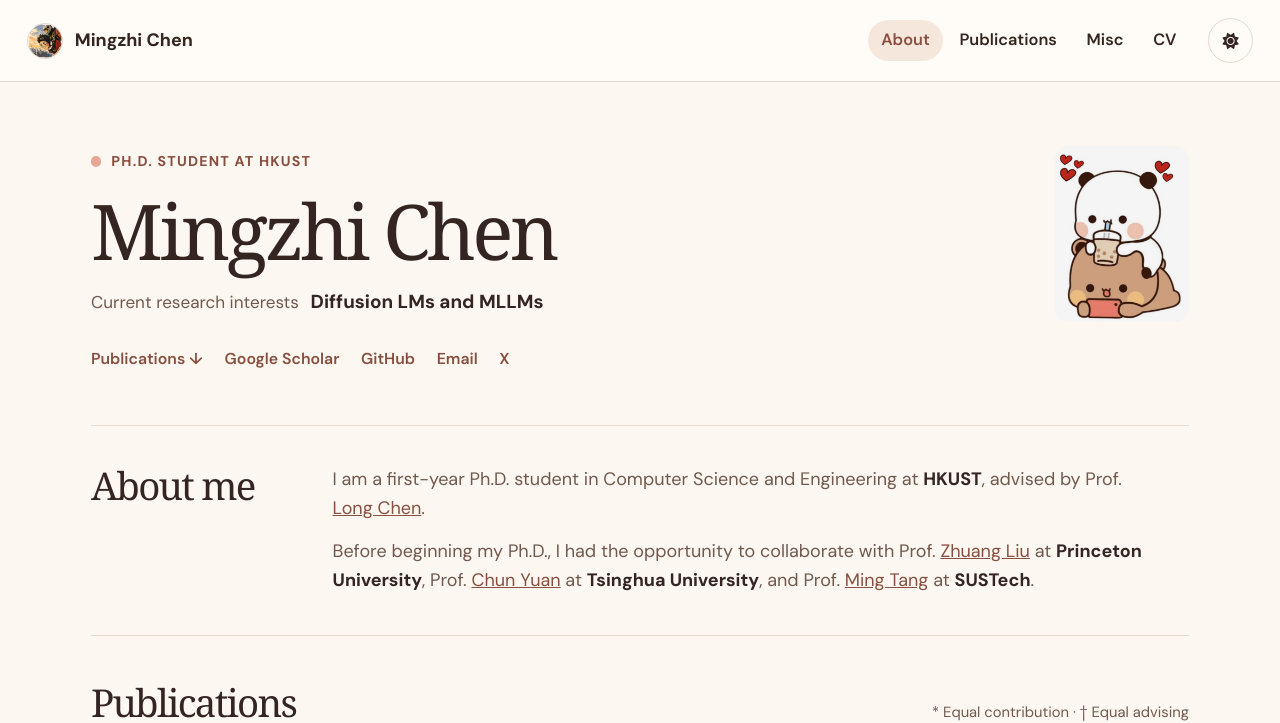
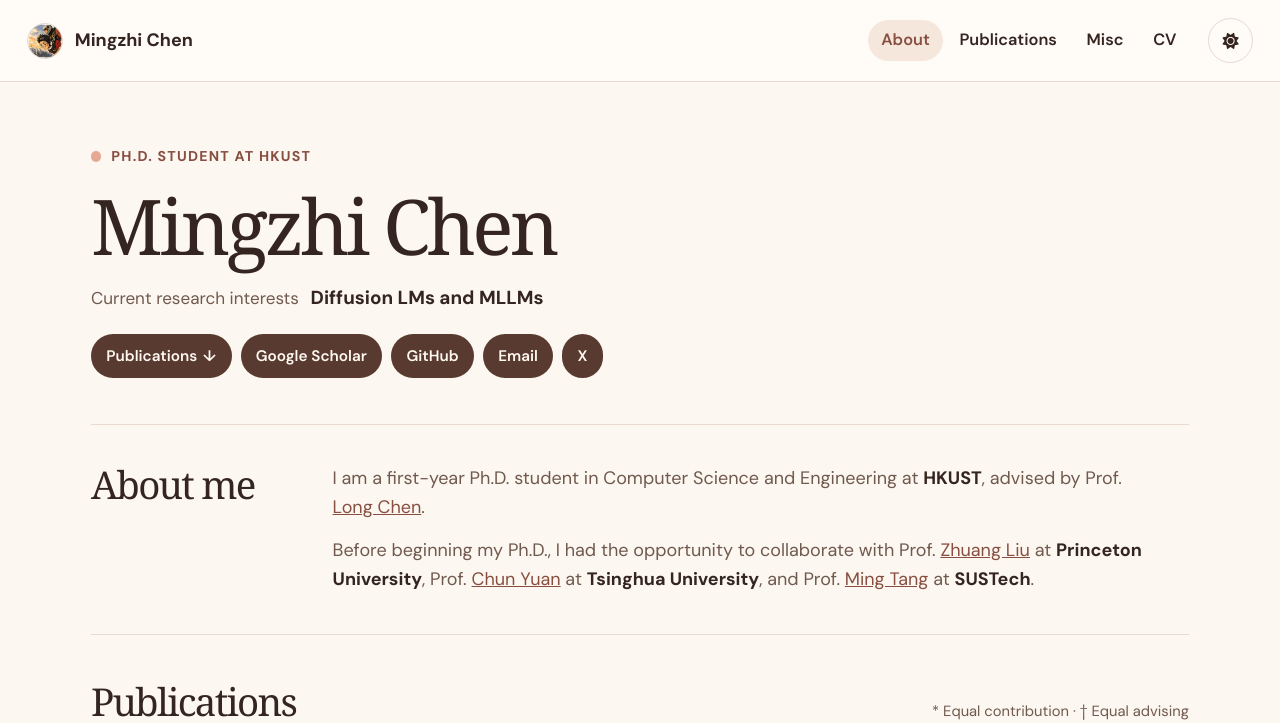
Before and after one commit to mingzhi2004/mingzhi2004.github.io, a Jekyll site: the page built from _pages/about.md, in a window 1280 px wide. Shown: the top 723 px of the page. Built offline with Jekyll 4.4.1, drawn with Linux system fonts in a browser that asks for light colours; some web fonts are replaced; a script bundle is joined from its source files by our own code; library files that are not in the unit come from our copies; grey boxes are pictures that could not be loaded.

Commit message:
Move transparent stickers to the margin and style profile links

```diff
--- a/_layouts/home.html
+++ b/_layouts/home.html
@@ -4,15 +4,12 @@
 {% assign author = site.author %}
 <main id="main-content" class="site-shell home">
   <section class="home-hero" aria-labelledby="home-title">
-    <div class="home-hero__copy">
     <p class="home-hero__role"><span aria-hidden="true"></span> Ph.D. student at HKUST</p>
     <h1 id="home-title">{{ site.name | escape }}</h1>
     <p class="home-hero__research">
       <span>Current research interests</span>
       <strong>Diffusion LMs and MLLMs</strong>
     </p>
-    </div>
-    <img class="home-hero__art" src="{{ '/images/yier-bubu.webp' | relative_url }}" width="506" height="658" alt="">
     <nav class="home-links" aria-label="Research and contact">
       <a href="#publications">Publications <span aria-hidden="true">↓</span></a>
       {% if author.googlescholar %}<a href="{{ author.googlescholar }}">Google Scholar</a>{% endif %}
@@ -28,4 +25,9 @@
   </section>
 
   {% include publication-list.html %}
+
+  <div class="home-stickers" aria-hidden="true">
+    <img src="{{ '/images/yier-bubu-tea.webp' | relative_url }}" width="240" height="312" loading="lazy" alt="">
+    <img src="{{ '/images/bubu-hop.webp' | relative_url }}" width="216" height="242" loading="lazy" alt="">
+  </div>
 </main>
--- a/_sass/custom/_custom_styles.scss
+++ b/_sass/custom/_custom_styles.scss
@@ -12,6 +12,9 @@
   --site-paper: #fffbf6;
   --site-tint: #f6e7dd;
   --site-peach: #e7a893;
+  --home-button-bg: #583a30;
+  --home-button-hover: #422921;
+  --home-button-text: #fff9f2;
   --site-sans: "DM Sans", system-ui, sans-serif;
   --site-serif: "DM Serif Text", Georgia, serif;
 }
@@ -28,6 +31,8 @@
   --site-paper: #2c211d;
   --site-tint: #3b2a24;
   --site-peach: #e7a893;
+  --home-button-bg: #714d3f;
+  --home-button-hover: #855b4b;
 }
 
 body {
@@ -126,15 +131,9 @@
 }
 
 .home {
+  position: relative;
   max-width: 61rem;
   padding-block: clamp(2rem, 5vw, 4.25rem);
-}
-
-.home-hero {
-  display: grid;
-  grid-template-columns: minmax(0, 1fr) auto;
-  align-items: center;
-  gap: 0.95rem clamp(0.7rem, 4vw, 3.5rem);
 }
 
 .home-hero__role {
@@ -194,23 +193,25 @@
 }
 
 .home-links {
-  grid-column: 1 / -1;
-  column-gap: 1.2rem;
-  row-gap: 0;
+  margin-top: 1.25rem;
 }
 
 .home-links a {
-  display: inline-block;
-  padding-block: 0.45rem;
-  color: var(--global-link-color);
-  font-size: 0.88rem;
+  display: inline-flex;
+  align-items: center;
+  gap: 0.3rem;
+  min-height: 2.4rem;
+  padding: 0.45rem 0.85rem;
+  border-radius: 2rem;
+  background: var(--home-button-bg);
+  color: var(--home-button-text);
+  font-size: 0.85rem;
   font-weight: 600;
   text-decoration: none;
 }
 
 .home-links a:hover {
-  text-decoration: underline;
-  text-underline-offset: 0.22em;
+  background: var(--home-button-hover);
 }
 
 .publication__links a {
@@ -230,11 +231,31 @@
   background: var(--site-tint);
 }
 
-.home-hero__art {
-  display: block;
-  width: clamp(4.2rem, 11vw, 7.5rem);
-  height: auto;
-  border-radius: 0.8rem;
+.home-stickers {
+  display: none;
+}
+
+@media (min-width: 1320px) {
+  .home-stickers {
+    position: absolute;
+    top: 6rem;
+    left: calc(100% + 1.6rem);
+    display: grid;
+    justify-items: center;
+    gap: 8rem;
+    width: 4.1rem;
+    pointer-events: none;
+  }
+
+  .home-stickers img {
+    display: block;
+    width: 100%;
+    height: auto;
+  }
+
+  .home-stickers img + img {
+    width: 77%;
+  }
 }
 
 .home-about {
@@ -427,10 +448,6 @@
     font-size: clamp(2.05rem, 9vw, 3.25rem);
   }
 
-  .home-links {
-    column-gap: 0.7rem;
-  }
-
   .home-about,
   .publication,
   .home .publication {
```
Also changed, not shown: images/bubu-hop.webp (added), images/yier-bubu-tea.webp (added), images/yier-bubu.webp (deleted). Lines whose indentation alone changed are shown as unchanged.
